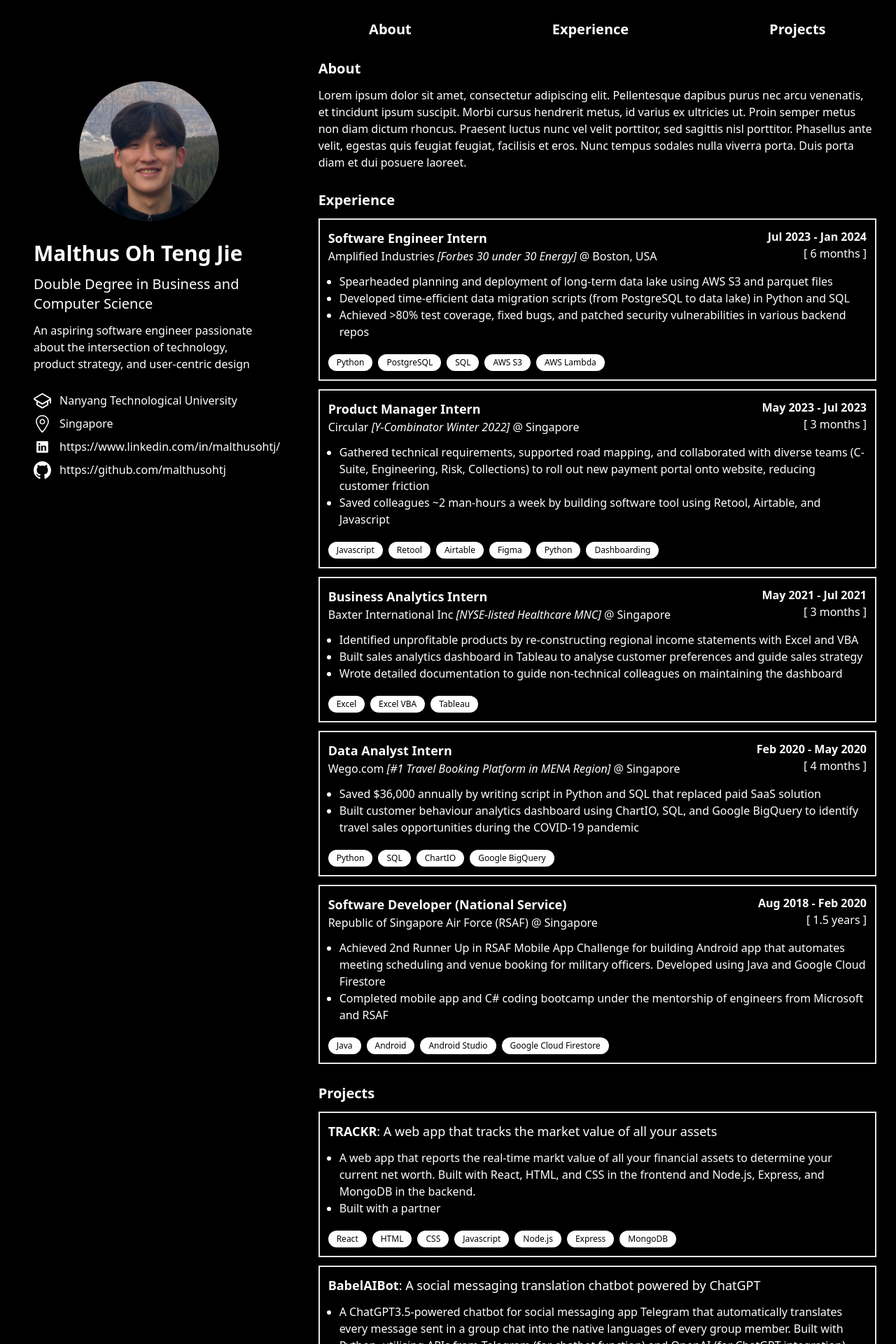
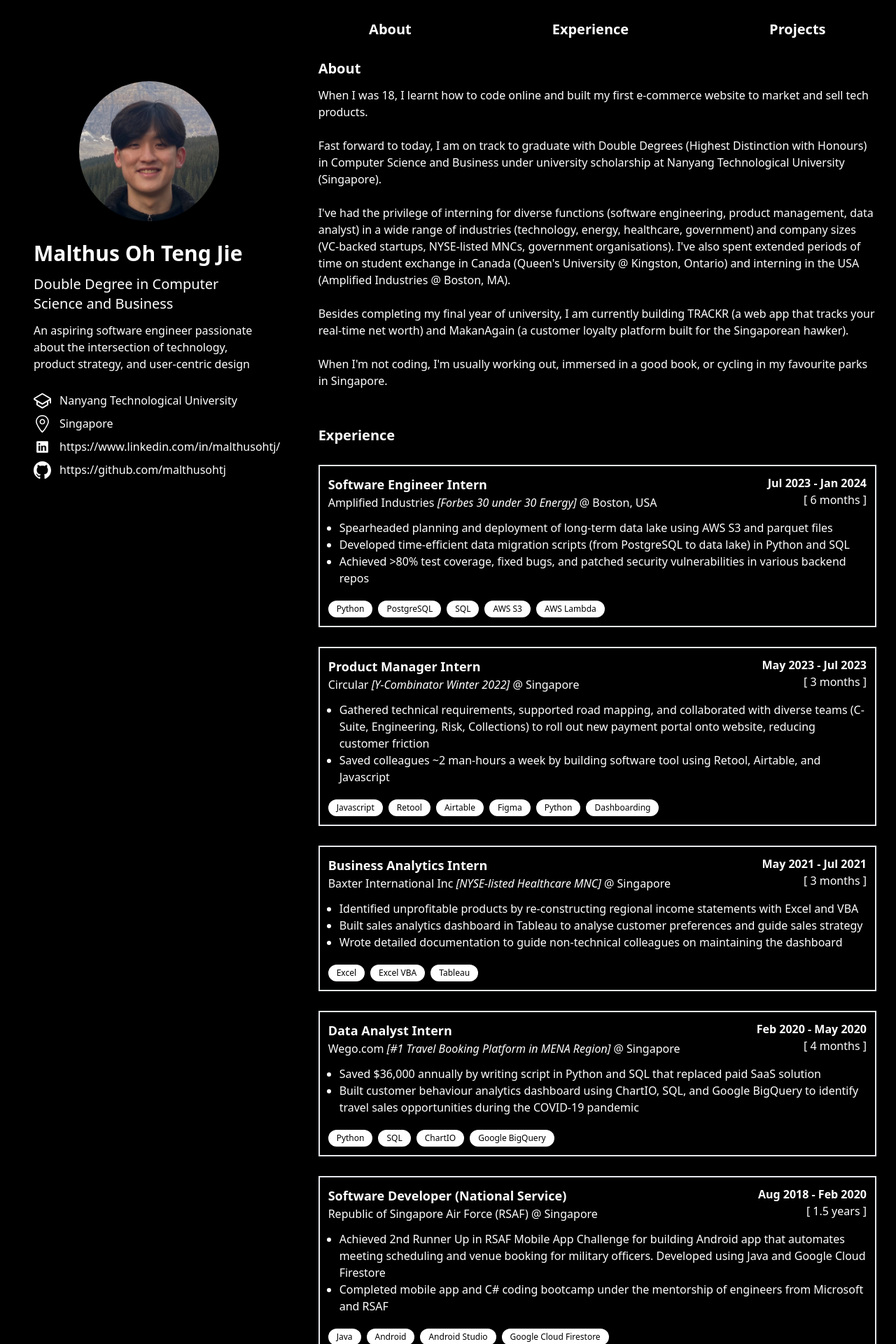
Before and after one commit to malthusohtj/malthusohtj.github.io, a Next.js app: page / in a window 1280 px wide. Shown: the top 1920 px of the page at 70% size. Built offline with nearby package versions, Linux system fonts and the light colour scheme.

Commit message:
added about section, among other small changes

```diff
--- a/app/bio.js
+++ b/app/bio.js
@@ -13,7 +13,7 @@
             />
         </div>
         <div className='mt-7 text-3xl font-bold'>Malthus Oh Teng Jie</div>
-        <div className='mt-3 text-xl '>Double Degree in Business and Computer Science</div>
+        <div className='mt-3 text-xl '>Double Degree in Computer Science and Business</div>
         <div className='mt-3 '>An aspiring software engineer passionate about the intersection of technology, product strategy, and user-centric design</div>
         <div className='mt-7 flex flex-row '>
             <Image
--- a/app/data.js
+++ b/app/data.js
@@ -1,3 +1,13 @@
+export function getAbout() {
+    return [
+        "When I was 18, I learnt how to code online and built my first e-commerce website to market and sell tech products.",
+        "Fast forward to today, I am on track to graduate with Double Degrees (Highest Distinction with Honours) in Computer Science and Business under university scholarship at Nanyang Technological University (Singapore).",
+        "I've had the privilege of interning for diverse functions (software engineering, product management, data analyst) in a wide range of industries (technology, energy, healthcare, government) and company sizes (VC-backed startups, NYSE-listed MNCs, government organisations). I've also spent extended periods of time on student exchange in Canada (Queen's University @ Kingston, Ontario) and interning in the USA (Amplified Industries @ Boston, MA).",
+        "Besides completing my final year of university, I am currently building TRACKR (a web app that tracks your real-time net worth) and MakanAgain (a customer loyalty platform built for the Singaporean hawker).",
+        "When I'm not coding, I'm usually working out, immersed in a good book, or cycling in my favourite parks in Singapore.",
+    ]
+}
+
 export function getExperiences() {
     return [
         {
@@ -78,7 +88,7 @@
     return [
         {
             title: "TRACKR",
-            shortDesc: "A web app that tracks the market value of all your assets",
+            shortDesc: "A web app that tracks your real-time net worth",
             description: [
                 "A web app that reports the real-time markt value of all your financial assets to determine your current net worth. Built with React, HTML, and CSS in the frontend and Node.js, Express, and MongoDB in the backend.",
                 "Built with a partner"
--- a/app/page.js
+++ b/app/page.js
@@ -1,21 +1,28 @@
 import "./global.css"
 import Experience from "./components/experience";
 import Project from "./components/project";
-import { getExperiences, getProjects } from "./data";
+import { getAbout, getExperiences, getProjects } from "./data";
 
 export default function Content() {
   return (
     <div>
       <div id="about" className="scroll-mt-20">
         <div className="mb-3 text-xl font-bold">About</div>
-        <div>Lorem ipsum dolor sit amet, consectetur adipiscing elit. Pellentesque dapibus purus nec arcu venenatis, et tincidunt ipsum suscipit. Morbi cursus hendrerit metus, id varius ex ultricies ut. Proin semper metus non diam dictum rhoncus. Praesent luctus nunc vel velit porttitor, sed sagittis nisl porttitor. Phasellus ante velit, egestas quis feugiat feugiat, facilisis et eros. Nunc tempus sodales nulla viverra porta. Duis porta diam et dui posuere laoreet.</div>
+        <div>
+          {getAbout().map((line) => {
+            return <>
+              {line}
+              <br /><br />
+            </>
+          })}
+        </div>
       </div >
 
       <div id="experience" className="scroll-mt-20 mt-7">
-        <div className="mb-3 text-xl font-bold">Experience</div>
+        <div className="mb-7 text-xl font-bold">Experience</div>
         {getExperiences().map((experienceData) => {
           return (
-            <div className="mt-3">
+            <div className="mb-7">
               <Experience
                 data={experienceData}
               />
@@ -24,10 +31,10 @@
       </div>
 
       <div id="projects" className="scroll-mt-20 mt-7">
-        <div className="mb-3 text-xl font-bold">Projects</div>
+        <div className="mb-7 text-xl font-bold">Projects</div>
         {getProjects().map((projectData) => {
           return (
-            <div className="mt-3">
+            <div className="mb-7">
               <Project
                 data={projectData}
               />
```
